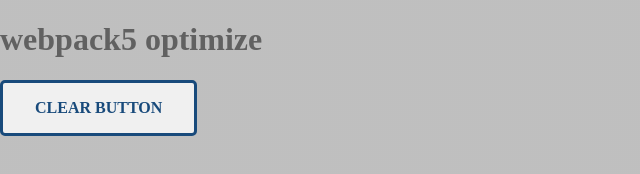
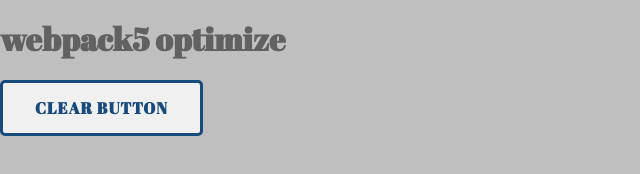
Before and after one commit to MAbdurahman/webpack-optimize, a website built with webpack: page src/template.html in a window 1280 px wide. Shown: the whole page, without its empty margins (0-640 px from the left). Built offline with nearby package versions, Linux system fonts and the light colour scheme.

Commit message:
Add different google fonts

```diff
--- a/src/styles/index.scss
+++ b/src/styles/index.scss
@@ -46,8 +46,9 @@
 $clr-neutral-800: hsla(0, 0%, 7%, 100%);
 
 body {
+    font-family: 'Abril Fatface', cursive;
+    font-size: 1rem;
     color: $clr-neutral-600;
-    font-size: 1rem;
     /*display: grid;*/
     transition: all .5s;
     user-select: none;
@@ -70,6 +71,7 @@
     font-size: medium;
     font-weight: bold;
     text-transform: uppercase;
+    letter-spacing: 1px;
     cursor: pointer;
     transition: all 0.5s;
 }
--- a/src/template.html
+++ b/src/template.html
@@ -6,6 +6,10 @@
           content="width=device-width, user-scalable=no, initial-scale=1.0, maximum-scale=1.0, minimum-scale=1.0">
     <meta http-equiv="X-UA-Compatible" content="ie=edge">
 
+    <link rel="preconnect" href="https://fonts.googleapis.com">
+    <link rel="preconnect" href="https://fonts.gstatic.com" crossorigin>
+    <link href="https://fonts.googleapis.com/css2?family=Abril+Fatface&display=swap" rel="stylesheet">
+
     <title>Webpack-5 Optimize</title>
 </head>
 <body>
```
